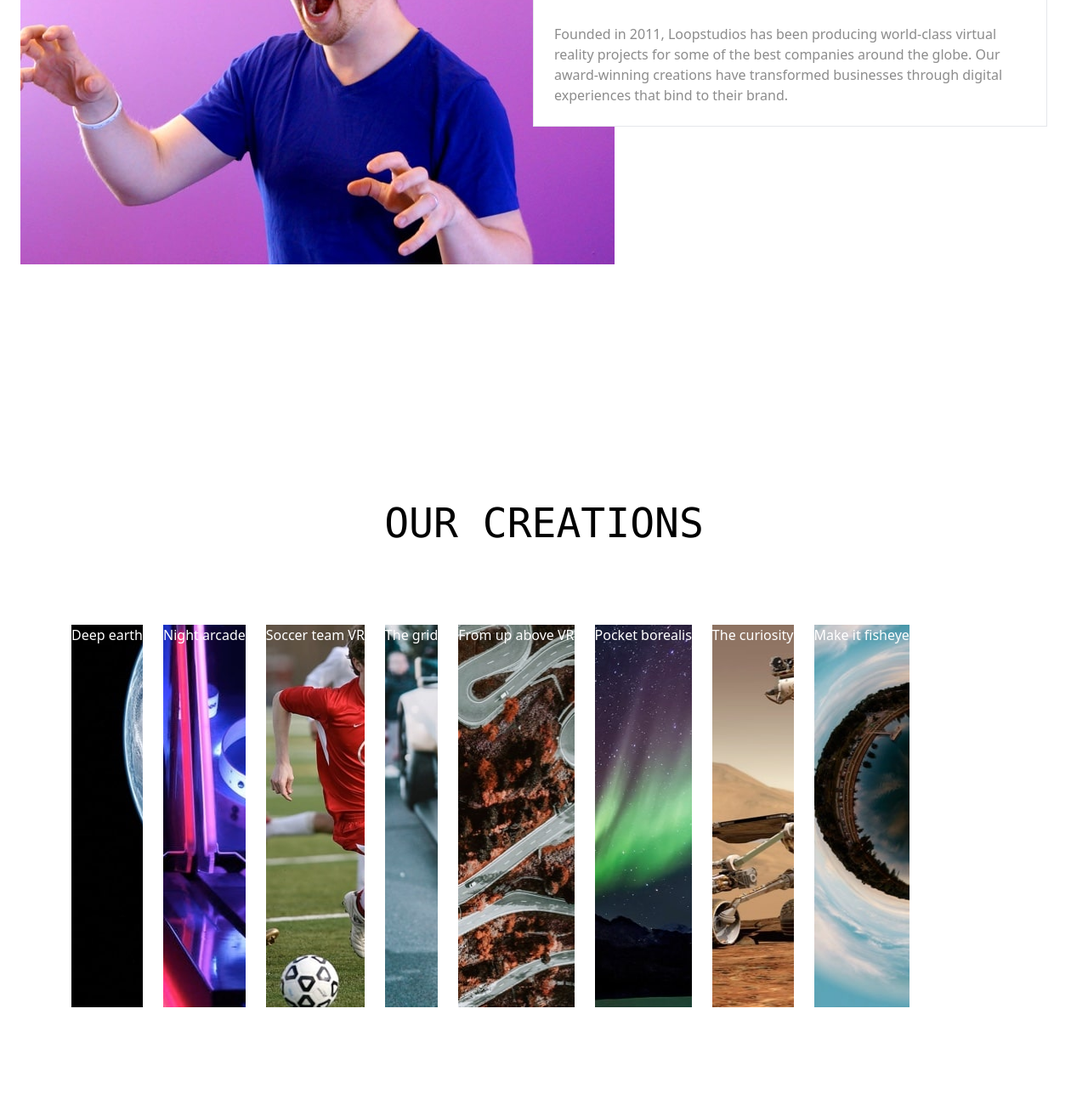
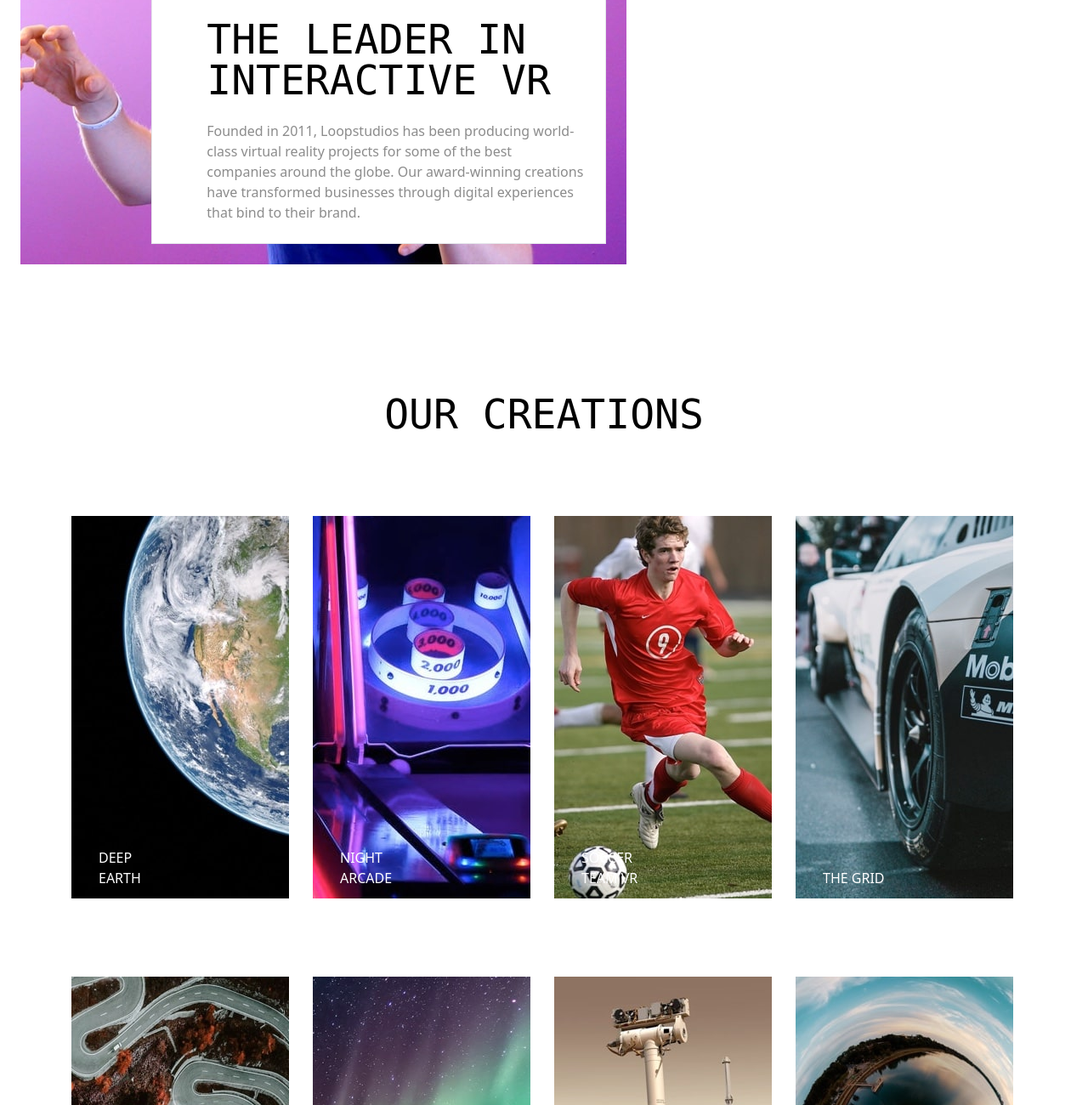
Before and after one commit to lexzee/FE_project01, a website: page index.html in a window 1280 px wide. Shown: the part 781-2081 px from the top of the page at 85% size. Drawn offline with Linux system fonts and the light colour scheme.

Commit message:
modified layout of featured items

```diff
--- a/index.html
+++ b/index.html
@@ -17,7 +17,7 @@
   </style>
 </head>
 <body>
-  <header class="bg-local bg-no-repeat bg-hero-mobile md:bg-hero-desktop" >
+  <header class="bg-local bg-hero-mobile bg-no-repeat md:bg-hero-desktop" >
   <!-- Navigation -->
   <nav class="relative container mx-auto p-6">
     <div class="flex items-center justify-between">
@@ -33,12 +33,26 @@
         <a href="#" class="hover:border-b">Products</a>
         <a href="#" class="hover:border-b">Support</a>
       </div>
+      <!-- Hamburger Menu -->
+      <button id="menu-btn" class="block hamburger bg-icon-open md:hidden focus:outline-none">
+        <span class="hamburger-open"></span>
+      </button>
+    </div>
+    <!-- Mobile Menu -->
+    <div class="hidden">
+      <div id="menu" class="absolute flex flex-col items-start self-end py-8 mt-10 space-y-6 font-bold bg-white text-black left-6 right-6 drop-shadow-md sm:w-auto sm:self-center">
+        <a href="#" class="hover:border-b">About</a>
+        <a href="#" class="hover:border-b">Careers</a>
+        <a href="#" class="hover:border-b">Events</a>
+        <a href="#" class="hover:border-b">Products</a>
+        <a href="#" class="hover:border-b">Support</a>
+      </div>
     </div>
   </nav>
   <!-- Hero Section -->
   <section id="hero">
     <!-- Flex container -->
-    <div class="container flex flex-col items-left p-6 mx-auto mt-10 space-y-0 md:flex-row md:space-y-0">
+    <div class="container flex flex-col items-start p-6 mx-auto mt-10 space-y-0 md:flex-row md:space-y-0">
       <!-- Items -->
       <div class="text-left mb-32 space-y-12 md:w-1/2">
         <h1 class="font-mono text-white border border-4 p-6 max-w-md text-4xl font-bold items-left text-left md:text-5xl md:text-left">
@@ -52,15 +66,22 @@ IMMERSIVE <br>EXPERIENCES <br>THAT <br>DELIVER
   <!-- Showcase Section -->
   <section id="showcase">
     <!-- Flex container -->
-    <div class="container flex flex-col px-6 mx-auto mt-10 space-y-0 md:flex-row-4 md:space-y-0">
+    <div class="flex flex-col px-6 mx-auto mt-10 space-y-0 md:flex-row-4 md:space-y-0">
       <!-- Items -->
-      <div class="flex flex-col mb-32 space-y-12 md:flex-row">
+      <div class="relative flex flex-col mb-32 space-y-12 md:flex-row md:h-[500px]">
         <!--<img src="./images/mobile/image-interactive.jpg">-->
-        <div class="flex flex-col bg-local bg-no-repeat bg-interactive-mobile w-full h-[448px] md:bg-interactive-desktop md:w-[713px] md:h-[500px]">
-
+        <div id="show"class="md:absolute left-0 flex flex-col bg-local mx-auto w-[100%] bg-no-repeat bg-interactive-mobile h-[448px] md:bg-interactive-desktop md:w-[713px] md:pb-12 md:h-[500px]">
+          <!--<div id="hero-p" class="flex flex-col border m-6 p-6 space-y-12 text-center bg-white md:text-left md:-ml-24">-->
+          <div id="show-p" class="absolute w-2 overflow-hidden -ml-[1000px] md:bottom-0 md:right-0 flex flex-col border m-6 p-6 text-left bg-white md:block md:absolute md:w-3/4 ">
+            <div class="mt-12 ml-10 pb-0">
+              <h1 class="font-mono text-5xl mb-6">THE LEADER IN INTERACTIVE VR</h1>
+              <p class="text-darkGray ">Founded in 2011, Loopstudios has been producing world-class virtual reality projects for some of the best companies around the globe. Our award-winning creations have transformed businesses through digital experiences that bind to their brand.
+              </p>
+            </div>
+          </div>
         </div>
-        <div class="flex flex-col border m-6 p-6 space-y-12 text-center bg-white md:text-left md:h-[50%] md:w-1/2 md:align-bottom md:-ml-24 md:-mb-24">
-          <h1 class="font-mono text-5xl ">THE LEADER IN INTERACTIVE VR</h1>
+        <div id="hero-p" class="relative flex flex-col m-6 p-6 space-y-12 text-center bg-white md:hidden">
+          <h1 class="font-mono text-5xl">THE LEADER IN INTERACTIVE VR</h1>
           <p class="text-darkGray ">Founded in 2011, Loopstudios has been producing world-class virtual reality projects for some of the best companies around the globe. Our award-winning creations have transformed businesses through digital experiences that bind to their brand.
           </p>
         </div>
@@ -70,50 +91,54 @@ IMMERSIVE <br>EXPERIENCES <br>THAT <br>DELIVER
   <!-- Features -->
   <section id="features" class="mx-auto p-6">
     <!-- Container-->
-    <div class="container max-w-6xl px-5 mx-auto mt-32 text-center">
+    <div class="container max-w-6xl px-5 mx-auto text-center">
       <!-- Heading -->
       <h1 class="font-mono text-5xl ">OUR CREATIONS</h1>
       <!-- Items Container-->
-      <div class="relative-container mx-auto flex flex-col mt-24 md:flex-row md:space-x-6">
+      <div class="mx-auto flex flex-col mt-24 md:space-x-0 md:space-y-6 text-left uppercase">
+        <div class="md:flex md:flex-row md:w-full md:items-center md:space-x-6">
         <!-- Item 1 -->
-        <div class="flex flex-col bg-local bg-no-repeat bg-deep-mobile space-y-6  mb-12 w-[auto] h-[240px] text-white md:w-[256x] md:h-[470px] md:bg-deep-desktop">
+        <div class="relative bg-local bg-no-repeat bg-deep-mobile space-y-6  mb-12 w-[auto] h-[240px] text-white md:w-1/4 md:h-[470px] md:bg-deep-desktop">
           <!--<img src="./images/mobile/image-deep-earth.jpg" alt="image-deep-earth">-->
-          <p class="text-left text-uppercase">Deep earth</p>
+          <p class="w-[80px] absolute bottom-0 left-0 ml-8 mb-8">Deep earth</p>
         </div>
         <!-- Item 2 -->
-        <div class="flex flex-col bg-local bg-no-repeat bg-night-mobile space-y-6  mb-12 w-[auto] h-[240px] text-white md:w-[256x] md:h-[470px] md:bg-night-desktop">
+        <div class="relative bg-local bg-no-repeat bg-night-mobile space-y-6  mb-12 w-[auto] h-[240px] text-white md:w-1/4 md:h-[470px] md:bg-night-desktop">
           <!--<img src="./images/mobile/image-night-arcade.jpg" alt="Night arcade">-->
-          <p class="text-left text-uppercase">Night arcade</p>
+          <p class="w-[80px] absolute bottom-0 left-0 ml-8 mb-8">Night arcade</p>
         </div>
         <!-- Item 3 -->
-        <div class="flex flex-col bg-local bg-no-repeat bg-soccer-mobile space-y-6  mb-12 w-[auto] h-[240px] text-white md:w-[256x] md:h-[470px] md:bg-soccer-desktop">
+        <div class="relative bg-local bg-no-repeat bg-soccer-mobile space-y-6  mb-12 w-[auto] h-[240px] text-white md:w-1/4 md:h-[470px] md:bg-soccer-desktop">
           <!--<img src="./images/mobile/image-soccer-team.jpg" alt="image-soccer-team">-->
-          <p class="text-left text-uppercase">Soccer team VR</p>
+          <p class="w-[80px] absolute bottom-0 left-0 ml-8 mb-8">Soccer team VR</p>
         </div>
         <!-- Item 4 -->
-        <div class="flex flex-col bg-local bg-no-repeat bg-grid-mobile space-y-6  mb-12 w-[auto] h-[240px] text-white md:w-[256x] md:h-[470px] md:bg-grid-desktop">
+        <div class="relative bg-local bg-no-repeat bg-grid-mobile space-y-6  mb-12 w-[auto] h-[240px] text-white md:w-1/4 md:h-[470px] md:bg-grid-desktop">
           <!--<img src="./images/mobile/image-grid.jpg" alt="image-grid">-->
-          <p class="text-left text-uppercase">The grid</p>
+          <p class="w-[80px] absolute bottom-0 left-0 ml-8 mb-8">The grid</p>
         </div>
+        </div>
+        <div class="md:flex md:flex-row md:w-full md:items-center md:space-x-6">
         <!-- Item 5 -->
-        <div class="flex flex-col bg-local bg-no-repeat bg-from-mobile space-y-6  mb-12 w-[auto] h-[240px] text-white md:w-[256x] md:h-[470px] md:bg-from-desktop">
+        <div class="relative bg-local bg-no-repeat bg-from-mobile space-y-6  mb-12 w-[auto] h-[240px] text-white md:w-1/4 md:h-[470px] md:bg-from-desktop">
           <!--<img src="./images/mobile/image-from-above.jpg" alt="image-from-above">-->
-          <p class="text-left text-uppercase">From up above VR</p>
+          <p class="w-[80px] absolute bottom-0 left-0 ml-8 mb-8">From up above VR</p>
         </div>
         <!-- Item 6 -->
-        <div class="flex flex-col bg-local bg-no-repeat bg-pocket-mobile space-y-6  mb-12 w-[auto] h-[240px] text-white md:w-[256x] md:h-[470px] md:bg-pocket-desktop">
+        <div class="relative bg-local bg-no-repeat bg-pocket-mobile space-y-6  mb-12 w-[auto] h-[240px] text-white md:w-1/4 md:h-[470px] md:bg-pocket-desktop">
           <!--<img src="./images/mobile/image-pocket-borealis.jpg" alt="image-pocket-borealis">-->
-          <p class="text-left text-uppercase">Pocket borealis</p>
+          <p class="w-[80px] absolute bottom-0 left-0 ml-8 mb-8">Pocket borealis</p>
         </div>
         <!-- Item 7 -->
-        <div class="flex flex-col bg-local bg-no-repeat bg-curiosity-mobile space-y-6  mb-12 w-[auto] h-[240px] text-white md:w-[256x] md:h-[470px] md:bg-curiosity-desktop">
+        <div class="relative bg-local bg-no-repeat bg-curiosity-mobile space-y-6  mb-12 w-[auto] h-[240px] text-white md:w-1/4 md:h-[470px] md:bg-curiosity-desktop">
           <!--<img src="./images/mobile/image-curiosity.jpg" alt="image-curiosity">-->
-          <p class="text-left text-uppercase">The curiosity</p>
+          <p class="w-[80px] absolute bottom-0 left-0 ml-8 mb-8">The curiosity</p>
         </div>
         <!-- Item 8 -->
-        <div class="flex flex-col bg-local bg-no-repeat bg-fish-mobile space-y-6  mb-12 w-[auto] h-[240px] text-white md:w-[256x] md:h-[470px] md:bg-fish-desktop md:w-[256x] md:h-[470px] md:bg-fish-desktop">
+        <div class="relative bg-local bg-no-repeat bg-fish-mobile space-y-6  mb-12 w-[auto] h-[240px] text-white md:w-1/4 md:h-[470px] md:bg-fish-desktop md:bg-fish-desktop">
           <!--<img src="./images/mobile/image-fisheye.jpg" alt="image-fisheye">-->
-          <p class="text-left text-uppercase">Make it fisheye</p>
+          <p class="w-[80px] absolute bottom-0 left-0 ml-8 mb-8">Make it fisheye</p>
+        </div>
         </div>
       </div>
       <!-- Button -->
@@ -141,7 +166,7 @@ IMMERSIVE <br>EXPERIENCES <br>THAT <br>DELIVER
     <!-- Social links and copyright container -->
     <div class="flex flex-col mx-auto justify-between space-y-6 md:align-left">
       <!-- Social Links -->
-      <div class="flex flex-row mx-auto space-x-6 md:align-left">
+      <div class="flex flex-row mx-auto space-x-6 md:self-end">
         <a href=""><img src="./images/icon-facebook.svg" style="background-color:black"></a>
         <a href=""><img src="./images/icon-twitter.svg" style="background-color:black"></a>
         <a href=""><img src="./images/icon-pinterest.svg" style="background-color:black"></a>
--- a/input.css
+++ b/input.css
@@ -7,3 +7,20 @@
     font-family: Alata, Josephine Sans, system-ui, sans-serif;
   }
 }
+.hamburger-open{
+  cursor: pointer;
+  width: 24px;
+  height: 24px;
+  transition: all 0.25s;
+  position: relative;
+}
+#show {
+  z-index: 0;
+  padding: 0;
+  justify-content: center;
+}
+
+#show-p {
+  z-index: 1;
+  align-self: center;
+}
--- a/tailwind.config.js
+++ b/tailwind.config.js
@@ -35,6 +35,8 @@ module.exports = {
         "night-mobile": "url(./images/mobile/image-night-arcade.jpg)",
         "soccer-mobile": "url(./images/mobile/image-soccer-team.jpg)",
         "pocket-mobile": "url(./images/mobile/image-pocket-borealis.jpg)",
+        "icon-open": "url(./images/icon-hamburger.svg)",
+        "icon-close": "url(./images/icon-close.svg)",
       },
     },
   },
```
Also changed, not shown: js/script.js (added), main.css.
